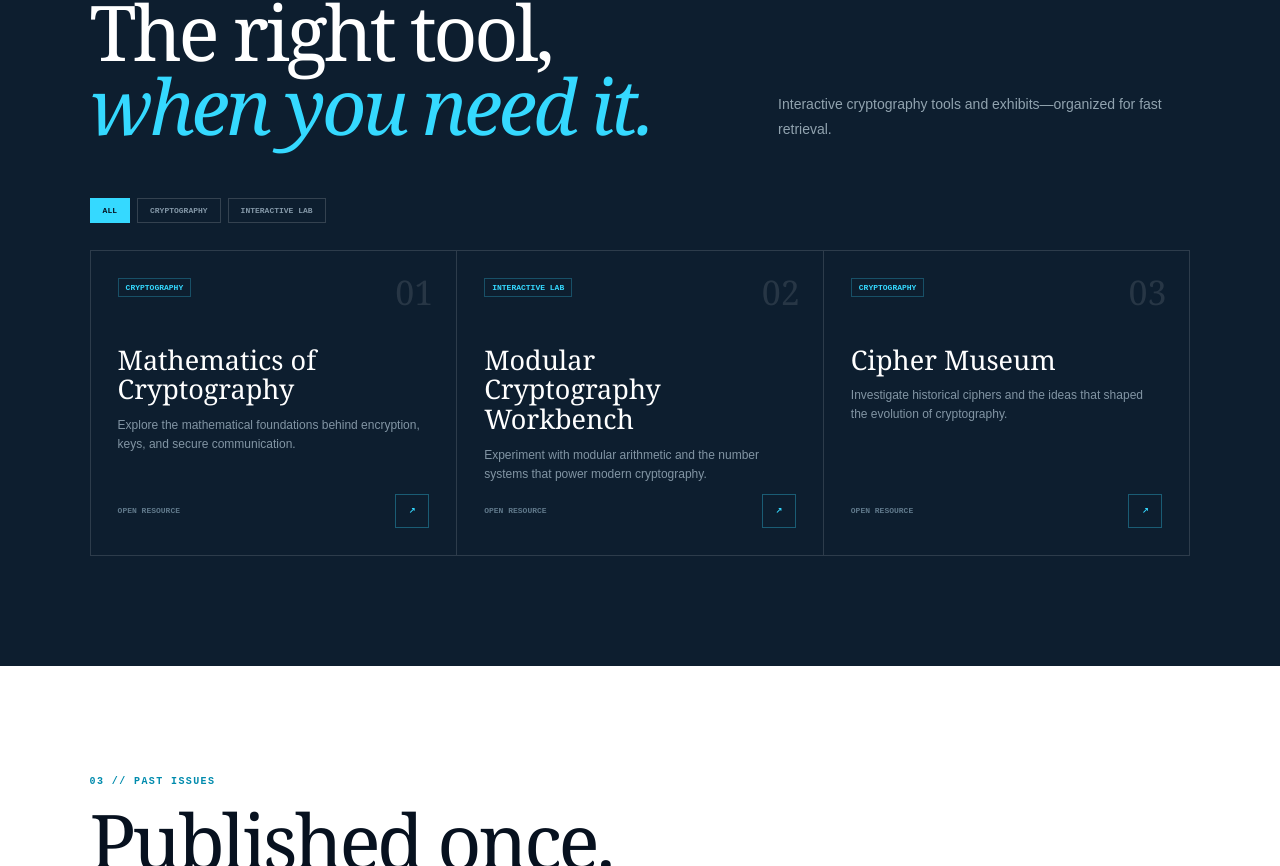
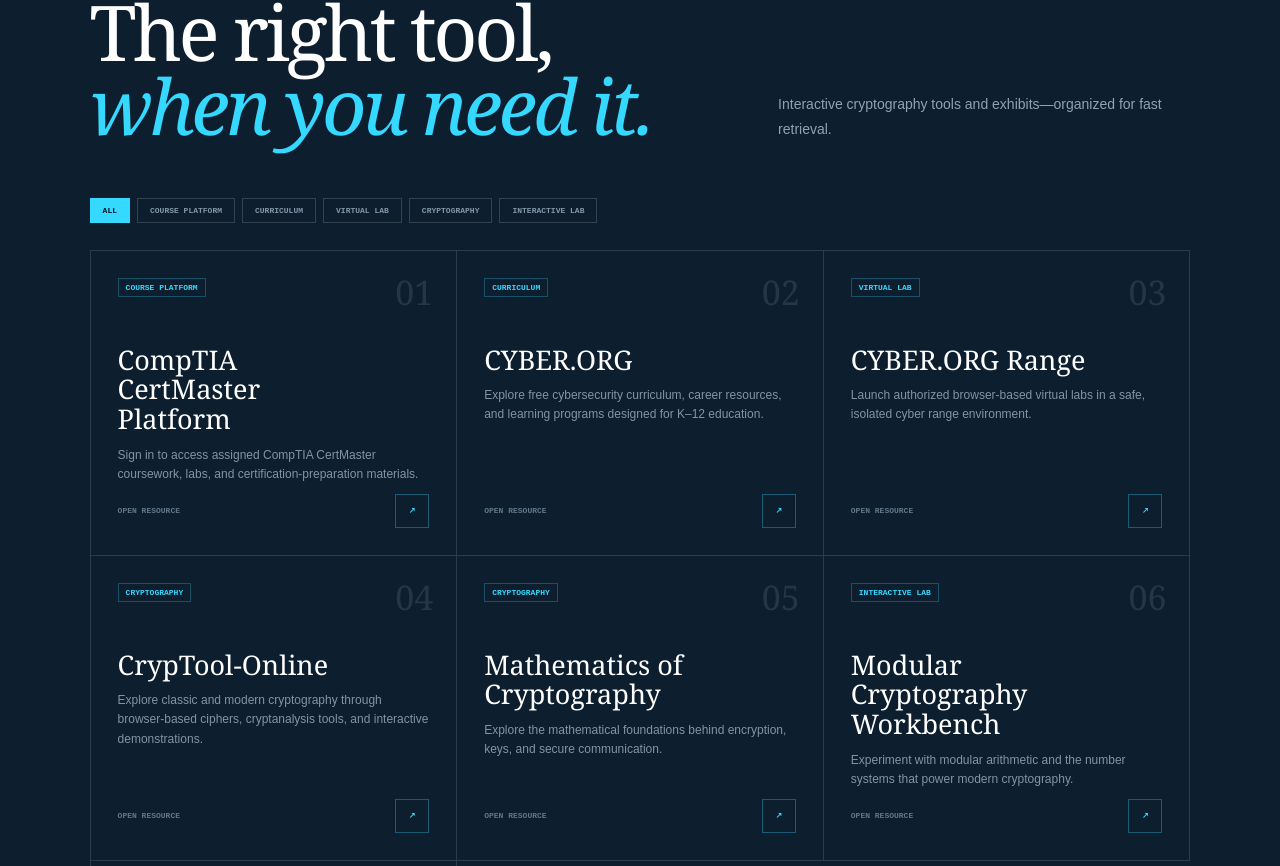
Before and after one commit to Timothy815/cybersecurity101, a Next.js app: page / in a window 1280 px wide. Shown: the part 1894-2760 px from the top of the page. Built offline with nearby package versions, Linux system fonts and the light colour scheme.

Commit message:
Add classroom resource links

```diff
--- a/app/page.tsx
+++ b/app/page.tsx
@@ -7,6 +7,10 @@
 const currentDispatchPath = currentDispatch.href;
 
 const resources = [
+  ["CompTIA CertMaster Platform", "Sign in to access assigned CompTIA CertMaster coursework, labs, and certification-preparation materials.", "Course Platform", "https://platform.comptia.org/"],
+  ["CYBER.ORG", "Explore free cybersecurity curriculum, career resources, and learning programs designed for K–12 education.", "Curriculum", "https://cyber.org/"],
+  ["CYBER.ORG Range", "Launch authorized browser-based virtual labs in a safe, isolated cyber range environment.", "Virtual Lab", "https://cyber.org/range"],
+  ["CrypTool-Online", "Explore classic and modern cryptography through browser-based ciphers, cryptanalysis tools, and interactive demonstrations.", "Cryptography", "https://www.cryptool.org/en/cto/"],
   ["Mathematics of Cryptography", "Explore the mathematical foundations behind encryption, keys, and secure communication.", "Cryptography", "https://timothy815.github.io/Mathematics_of_Cryptography/index.html"],
   ["Modular Cryptography Workbench", "Experiment with modular arithmetic and the number systems that power modern cryptography.", "Interactive Lab", "https://timothy815.github.io/Modular_crypto_worksbench/"],
   ["Cipher Museum", "Investigate historical ciphers and the ideas that shaped the evolution of cryptography.", "Cryptography", "https://timothy815.github.io/cipher-museum/#/"],
```
